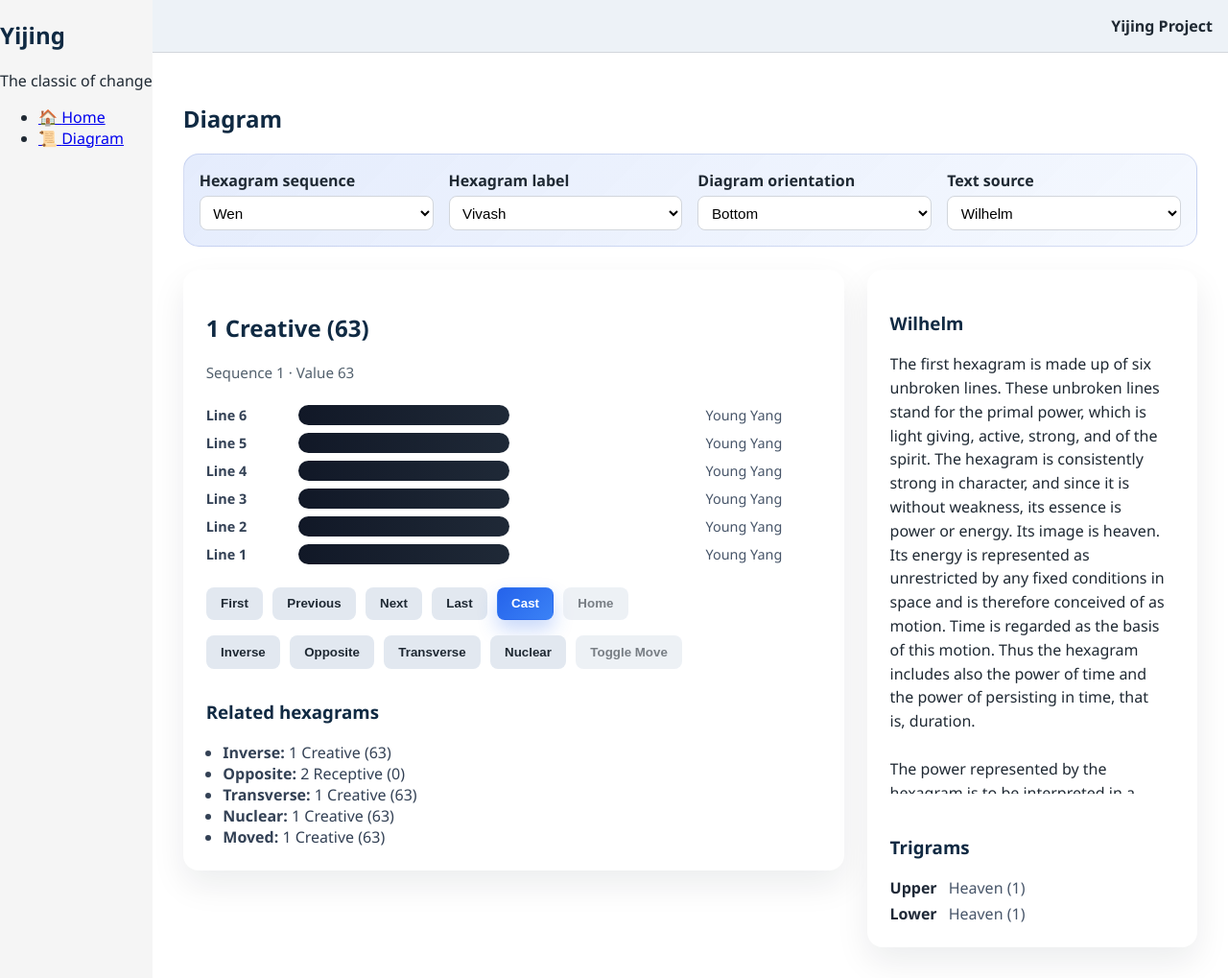
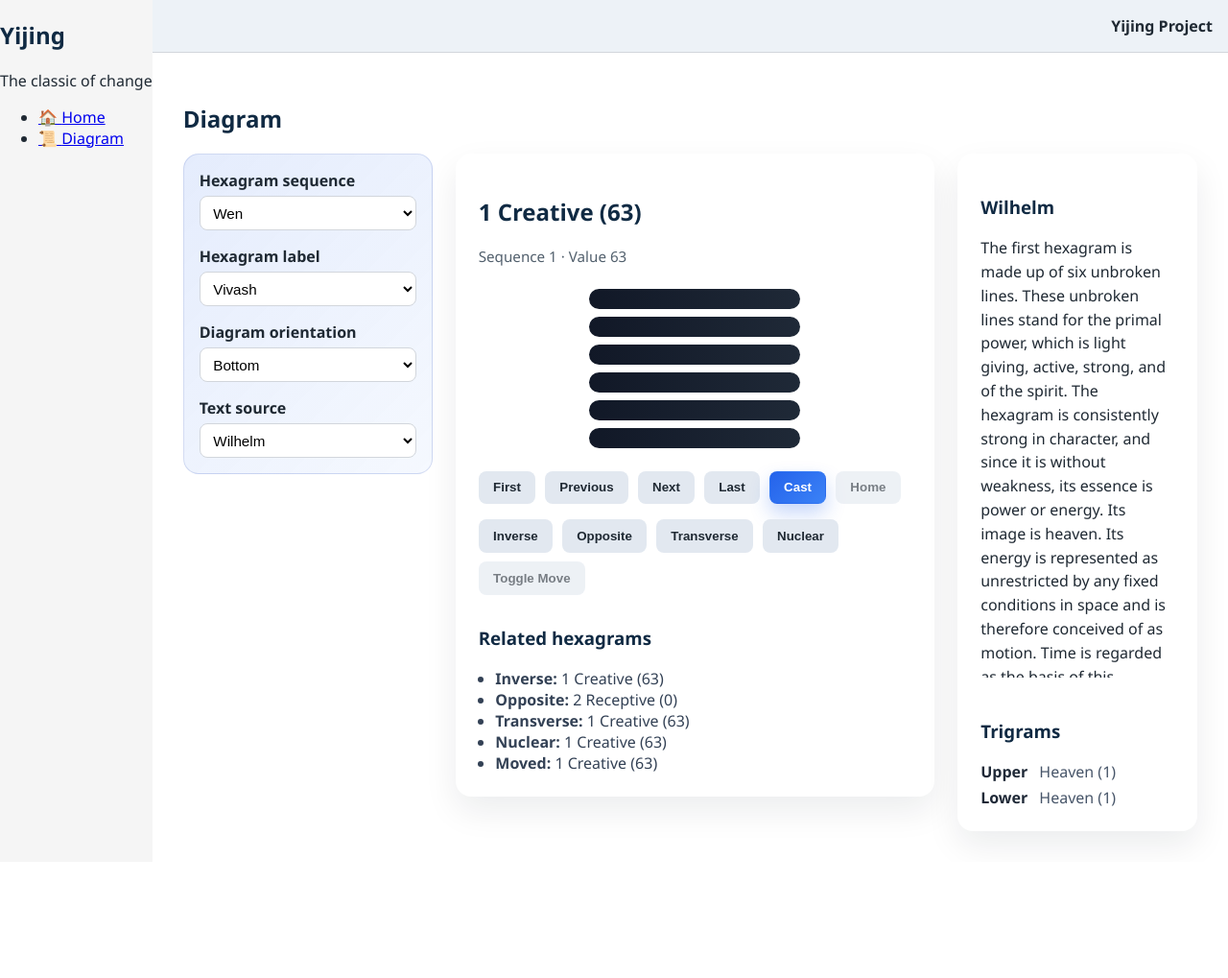
Before and after one commit to StephenVivash/Yijing, an ASP.NET Core app: page /diagram in a window 1280 px wide. Shown: the whole page at 96% size. After the commit the page ends 874 px from the top, so only its background shows below. Run offline with ASP.NET Core 8, Linux system fonts and the light colour scheme.

Commit message:
Reposition diagram controls and hide line labels

```diff
--- a/Yijing.web/Pages/Diagram.razor
+++ b/Yijing.web/Pages/Diagram.razor
@@ -12,6 +12,7 @@
 else
 {
     <div class="diagram-page">
+        <section class="diagram-content">
             <section class="diagram-controls">
                 <div class="control">
                     <label for="sequenceSelect">Hexagram sequence</label>
@@ -51,7 +52,6 @@ else
                 </div>
             </section>
 
-        <section class="diagram-content">
             <div class="diagram-visual">
                 <header class="diagram-header">
                     <h2>@_primaryDescription</h2>
@@ -66,7 +66,6 @@ else
                     @foreach (var line in _lines)
                     {
                         <div class="hex-line @(line.IsYang ? "yang" : "yin") @(line.IsMoving ? "moving" : string.Empty)">
-                            <span class="line-index">Line @line.Index</span>
                             <div class="segments">
                                 @if (line.IsYang)
                                 {
@@ -79,7 +78,6 @@ else
                                     <div class="segment"></div>
                                 }
                             </div>
-                            <span class="line-label">@line.Label</span>
                         </div>
                     }
                 </div>
@@ -197,7 +195,7 @@ else
             var line = _hexagram.Trigram(i / 3).Line(i % 3);
             bool isYang = line.Value % 2 == 1;
             bool isMoving = line.Value == 0 || line.Value == 3;
-            lines.Add(new LineViewModel(Index: i + 1, IsYang: isYang, IsMoving: isMoving, Label: line.Label));
+            lines.Add(new LineViewModel(Index: i + 1, IsYang: isYang, IsMoving: isMoving));
         }
         _lines = lines
             .OrderByDescending(l => l.Index)
@@ -505,7 +503,7 @@ else
         return Array.Empty<DiagramSettingOption>();
     }
 
-    private readonly record struct LineViewModel(int Index, bool IsYang, bool IsMoving, string Label);
+    private readonly record struct LineViewModel(int Index, bool IsYang, bool IsMoving);
 
     private readonly record struct DiagramSettingOption(int Value, string Text);
 
--- a/Yijing.web/wwwroot/css/app.css
+++ b/Yijing.web/wwwroot/css/app.css
@@ -64,6 +64,7 @@ h1, h2, h3 {
     background: linear-gradient(135deg, rgba(37, 99, 235, 0.12), rgba(59, 130, 246, 0.05));
     border-radius: 1rem;
     border: 1px solid rgba(30, 64, 175, 0.15);
+    align-content: start;
 }
 
 .diagram-controls label {
@@ -83,7 +84,7 @@ h1, h2, h3 {
 
 .diagram-content {
     display: grid;
-    grid-template-columns: minmax(0, 2fr) minmax(0, 1fr);
+    grid-template-columns: minmax(0, 260px) minmax(0, 2fr) minmax(0, 1fr);
     gap: 1.5rem;
     align-items: start;
 }
@@ -117,16 +118,8 @@ h1, h2, h3 {
 }
 
 .hex-line {
-    display: grid;
-    grid-template-columns: 80px minmax(0, 1fr) 120px;
-    align-items: center;
-    gap: 1rem;
-}
-
-.hex-line .line-index {
-    font-size: 0.9rem;
-    font-weight: 600;
-    color: #334155;
+    display: flex;
+    justify-content: center;
 }
 
 .hex-line .segments {
@@ -134,6 +127,8 @@ h1, h2, h3 {
     align-items: center;
     gap: 0;
     width: var(--line-length);
+    justify-content: center;
+    margin: 0 auto;
 }
 
 .hex-line .segment {
@@ -171,10 +166,6 @@ h1, h2, h3 {
     box-shadow: 0 0 10px rgba(236, 72, 153, 0.5);
 }
 
-.hex-line .line-label {
-    font-size: 0.9rem;
-    color: #475569;
-}
 
 .diagram-actions {
     display: flex;
@@ -313,11 +304,6 @@ h1, h2, h3 {
         color: #60a5fa;
     }
 
-    .hex-line .line-index,
-    .hex-line .line-label {
-        color: #cbd5f5;
-    }
-
     .hex-line .segment {
         background: linear-gradient(90deg, #f1f5f9, #cbd5f5);
     }
@@ -359,6 +345,10 @@ h1, h2, h3 {
         grid-template-columns: 1fr;
     }
 
+    .diagram-controls {
+        grid-template-columns: minmax(0, 1fr);
+    }
+
     .nav-menu {
         min-height: auto;
         width: 100%;
```
Lines whose indentation alone changed are shown as unchanged.
